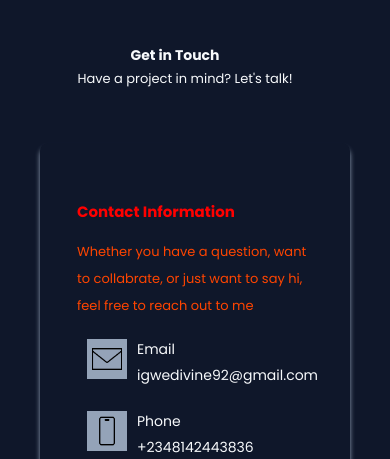
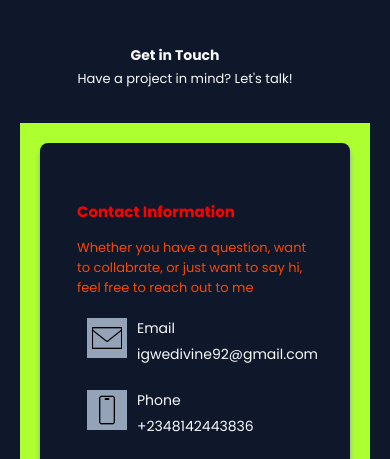
Before and after one commit to Divine-Chidozie/newportfolio, a plain HTML site: page index.html in a window 390 px wide. Shown: the part 4440-4899 px from the top of the page. Drawn offline with Linux system fonts and the light colour scheme.

Commit message:
footer container

```diff
--- a/media.css
+++ b/media.css
@@ -196,16 +196,6 @@
   .card {
     width: 100%;
   }
-  .Information-container {
-    width: 100%;
-  }
-  .info-details-container {
-    width: 100%;
-  }
-  .footer-copyright {
-    margin-left: 30px;
-    margin-bottom: 10px;
-  }
   .build {
     font-size: 14px !important;
     text-align: center;
@@ -227,5 +217,16 @@
     color: orangered;
     font-size: 13px;
     width: 100% !important;
+    line-height: 20px;
+  }
+  .footer-copyright {
+    margin-left: 30px;
+    margin-bottom: 10px;
+  }
+  .Information-container {
+    background-color: greenyellow;
+  }
+  .info-details-container {
+    width: 100%;
   }
 }
```
